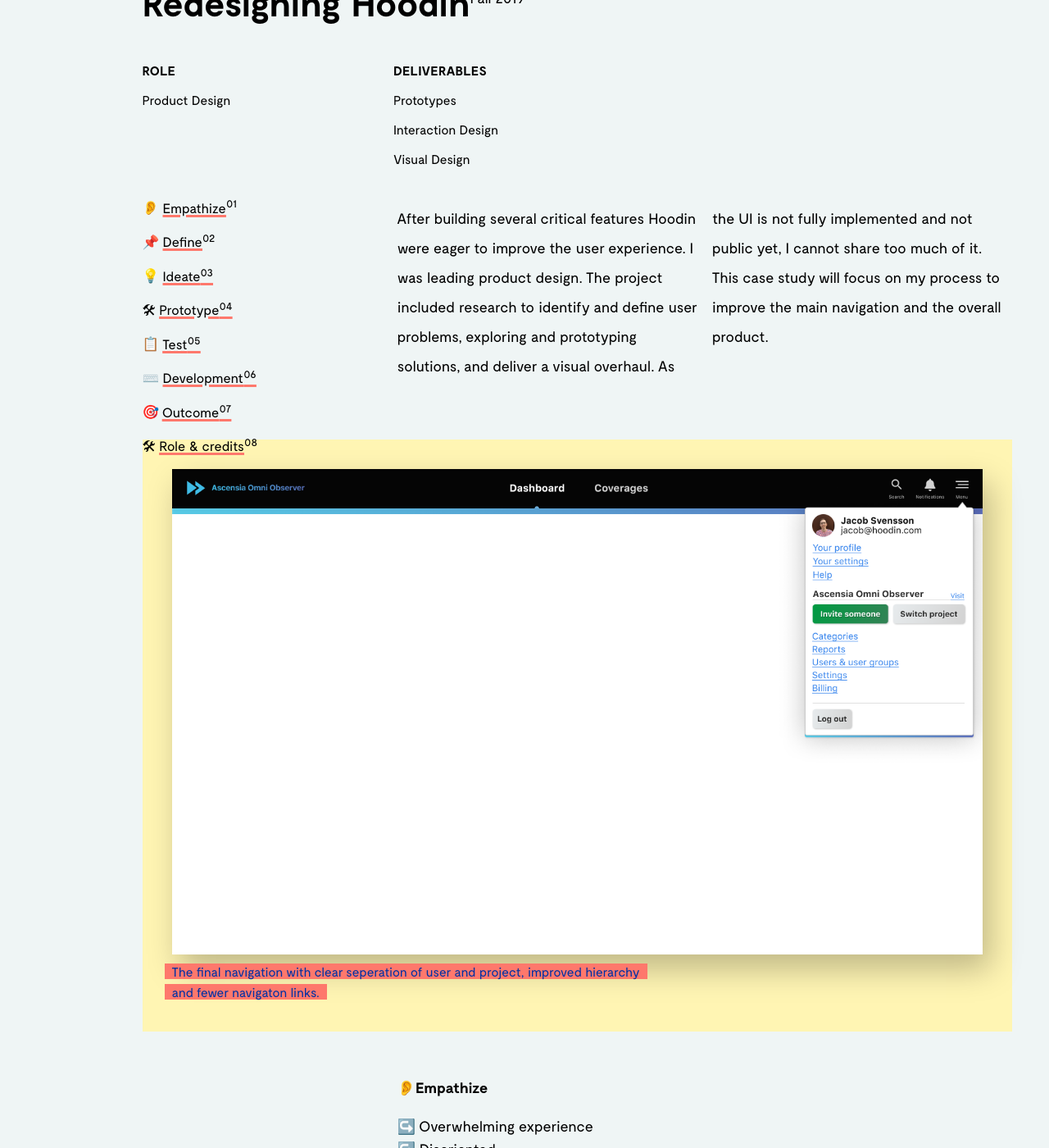
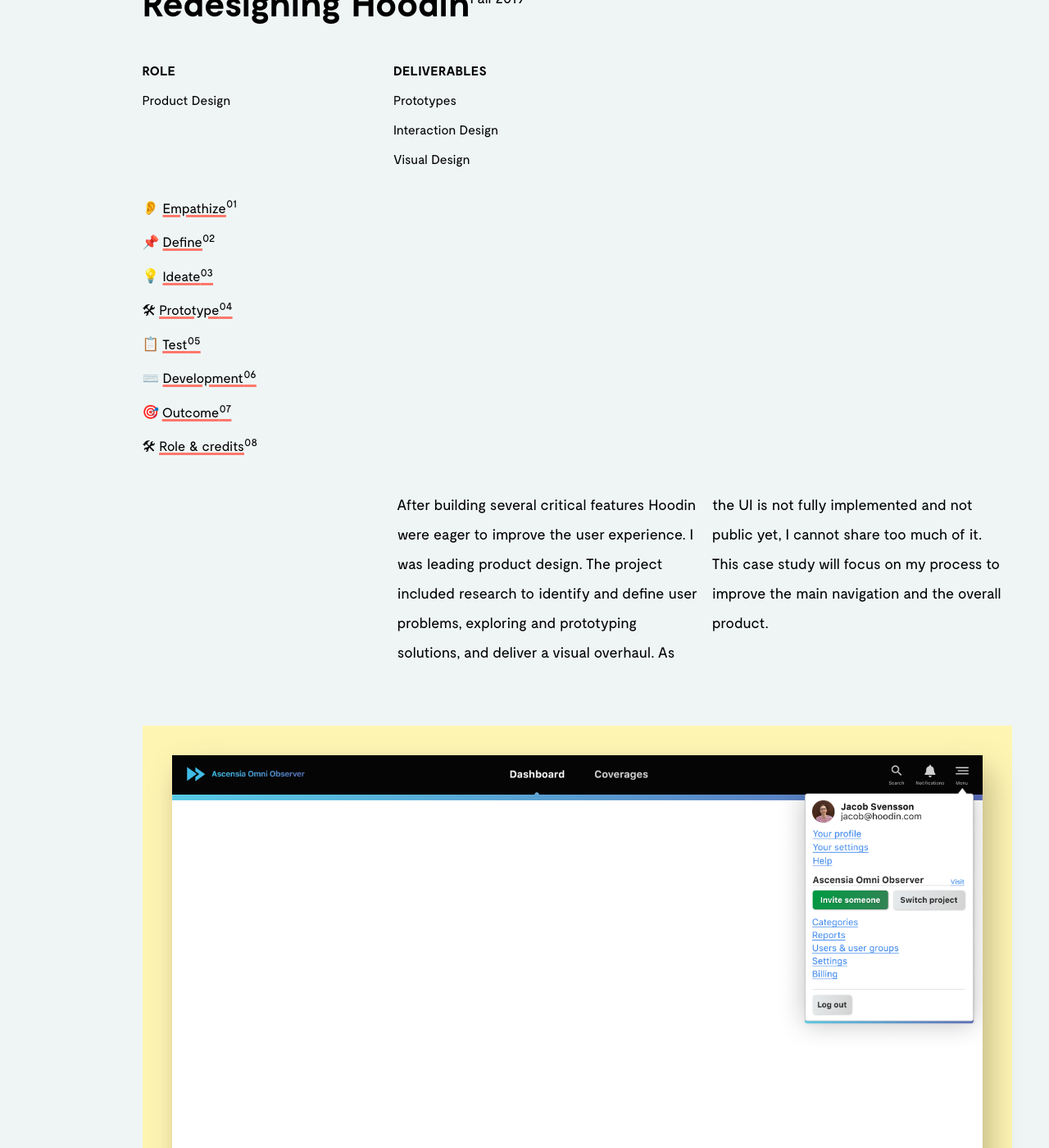
Before and after one commit to jacoblindstrm/jacoblindstrm.github.io, a Jekyll site: the page built from _posts/2020-05-18-redesigning-hoodin.markdown, in a window 1280 px wide and 1400 px high, scrolled down 235 px. Shown: the whole window at 82% size. Built offline with Jekyll 4.4.1, drawn with Linux system fonts in a browser that asks for light colours; comment, search, counter and statistics services are not loaded.

Commit message:
no message

```diff
--- a/_sass/type.scss
+++ b/_sass/type.scss
@@ -109,5 +109,6 @@
     footer {
         font-size: var(--font-s);
         text-align: right;
+        background: transparent;
     }
 }
--- a/_sass/work.scss
+++ b/_sass/work.scss
@@ -97,7 +97,7 @@
 
     .table-of-content {
         font-size: var(--scale-1);
-        grid-row: 30 / 500;
+        grid-row: 30 / auto;
         grid-column: 2 / 4;
         line-height: 2rem;
     }
```
